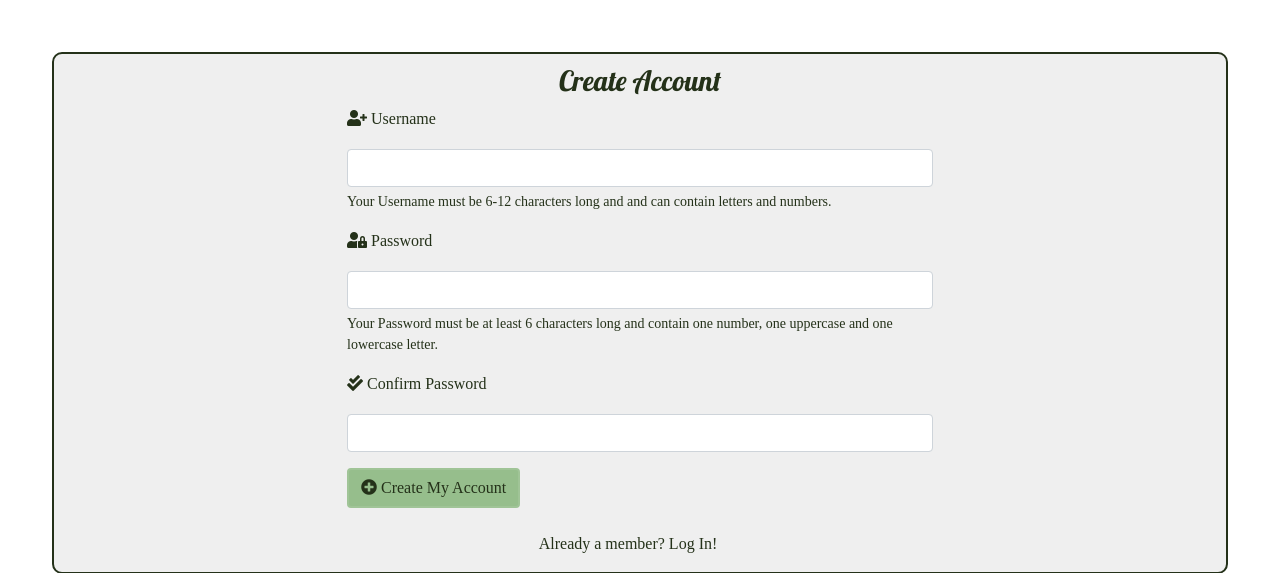
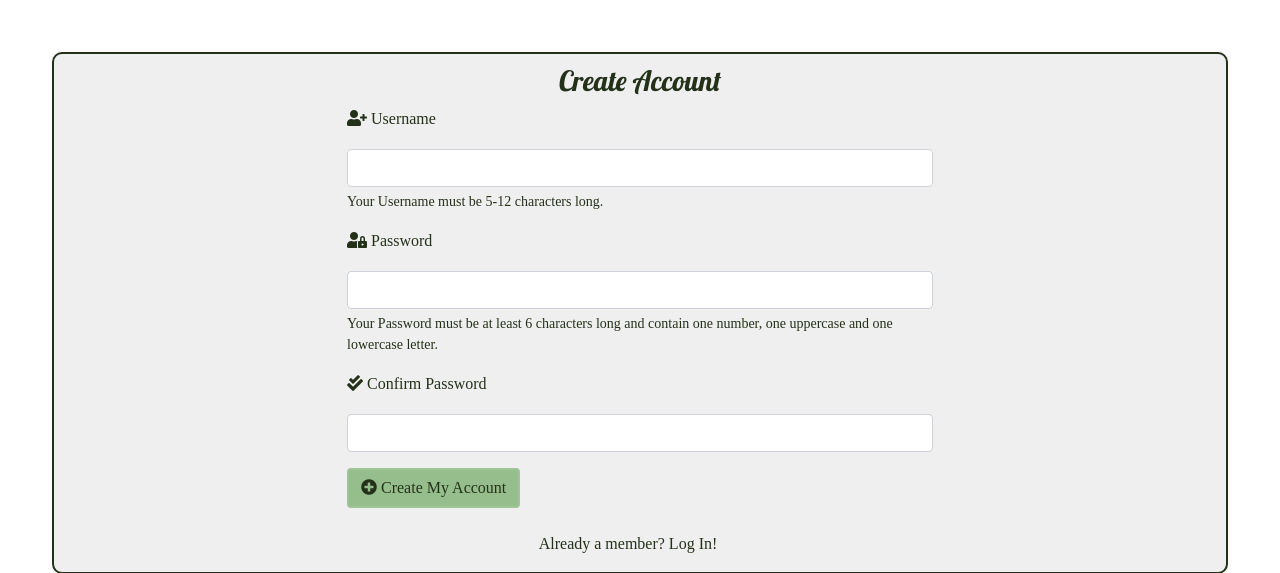
Before and after one commit to Cairi-S/vegan-Glasgow, a Flask app: page /create_account in a window 1280 px wide. Shown: the part 83-656 px from the top of the page. Run offline with Flask 2, Linux system fonts and the light colour scheme; some libraries are stand-ins or nearby versions; some web fonts are replaced.

Commit message:
create_account:Remove username requirements, format btn

```diff
--- a/templates/create_account.html
+++ b/templates/create_account.html
@@ -11,9 +11,9 @@
           <!-- Username input -->
             <div class="mb-3">
               <label for="username" class="form-label form-instructions"><i class="fas fa-user-plus"></i>  Username</label>
-              <input type="text" class="form-control" id="username" name="username" minlength="6" maxlength="12" pattern="^[a-zA-Z0-9]{6,12}$" aria-describedby="usernameHelp" required>
+              <input type="text" class="form-control" id="username" name="username" minlength="5" maxlength="12" aria-describedby="usernameHelp" required>
               <div id="usernameHelpBlock" class="form-text form-instructions">
-                Your Username must be 6-12 characters long and and can contain letters and numbers.
+                Your Username must be 5-12 characters long.
               </div>
             </div>
             <!-- Password input -->
@@ -30,7 +30,9 @@
               <input type="password" class="form-control" id="confirm-password" name="confirm-password" aria-describedby="confirmPasswordHelp" required>
             </div>
             <!-- Submit button input -->
-            <button type="submit" class="btn form-instructions form-button"><i class="fas fa-plus-circle"></i> Create My Account</button>
+            <button type="submit" class="btn form-instructions form-button"><i class="fas fa-plus-circle"></i>
+              Create My Account
+            </button>
         </form>
         <!-- FORM ENDS -->
         <div class="row">
```
